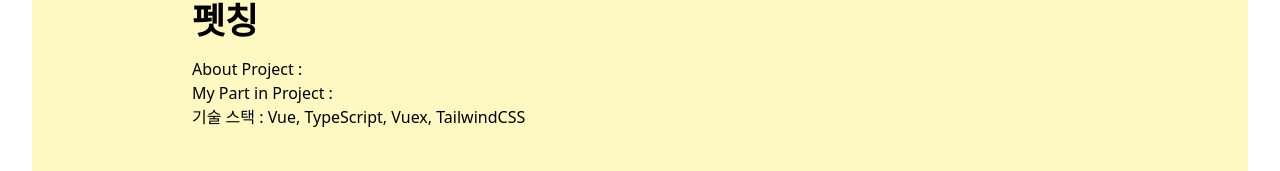
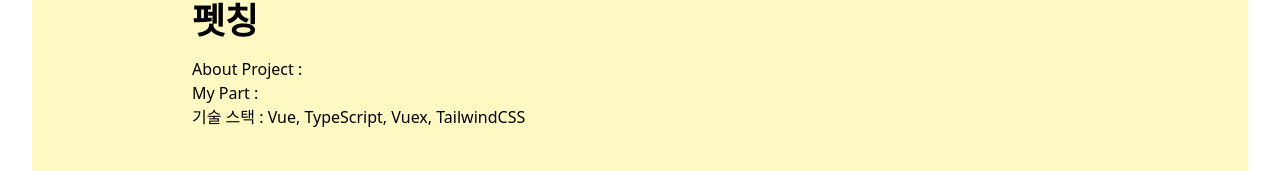
Before and after one commit to ggggggggithub/my-portfolio, a Next.js app: page / in a window 1280 px wide. Shown: the part 1871-2042 px from the top of the page. Built offline with nearby package versions, Linux system fonts and the light colour scheme.

Commit message:
add project

```diff
--- a/src/app/Components/project.tsx
+++ b/src/app/Components/project.tsx
@@ -10,7 +10,7 @@ export default function Project() {
       <div className="project mb-8">
         <h1 className="text-4xl font-bold mb-4">펫칭</h1>
         <p>About Project :</p>
-        <p>My Part in Project :</p>
+        <p>My Part :</p>
         <p>기술 스택 : Vue, TypeScript, Vuex, TailwindCSS</p>
       </div>
     </section>
```
